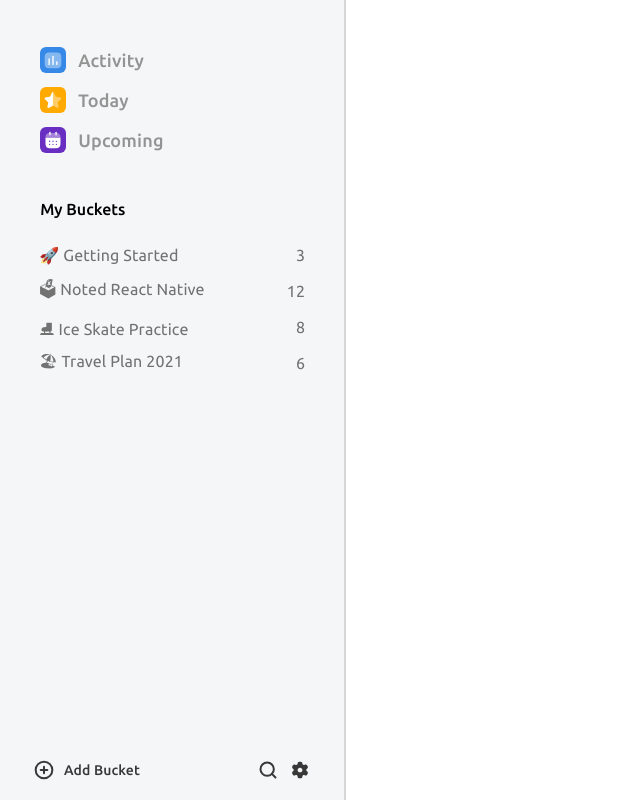
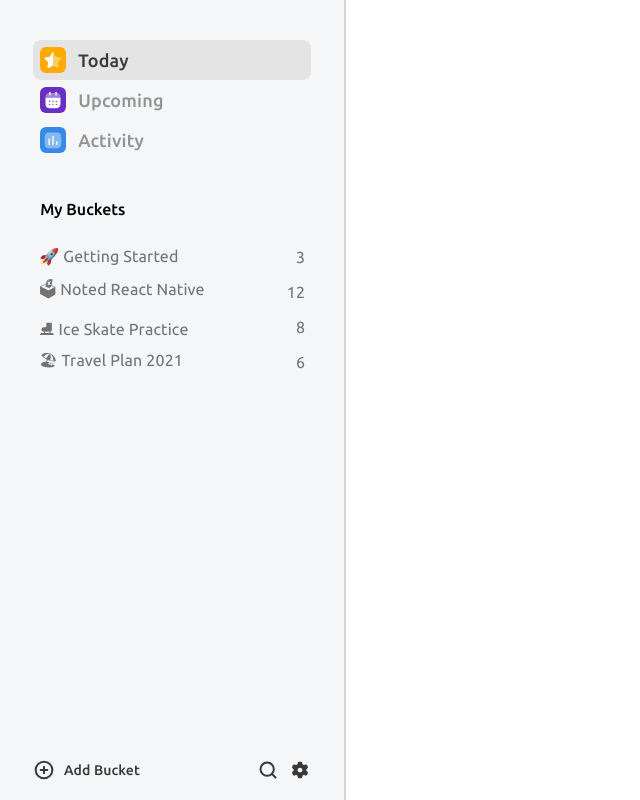
Before and after one commit to devaarx/mango-bucket-client, a React (Create React App) app: page / in a window 1280 px wide. Shown: the whole page, without its empty margins (0-640 px from the left). Built offline with nearby package versions, Linux system fonts and the light colour scheme.

Commit message:
👀 selecting right nav from query

```diff
--- a/src/components/Agendas.module.scss
+++ b/src/components/Agendas.module.scss
@@ -23,24 +23,13 @@
       border-radius: 6px;
       margin-right: 0.75rem;
     }
-    &:nth-child(1) {
-      > span {
-        background-color: #3689e6;
-      }
-    }
-    &:nth-child(2) {
-      > span {
-        background-color: #ffaa00;
-      }
-    }
-    &:nth-child(3) {
-      > span {
-        background-color: #692fc2;
-      }
-    }
-    &:active {
-      background-color: #e4e4e4;
-      color: #383838;
-    }
+    // &:active {
+    // background-color: #f0f0f0;
+    // color: #383838;
+    // }
+  }
+  &_active {
+    background-color: #e4e4e4 !important;
+    color: #383838 !important;
   }
 }
--- a/src/components/Agendas.tsx
+++ b/src/components/Agendas.tsx
@@ -1,24 +1,33 @@
 import React from 'react';
 import { getIcon } from '../utils';
 import styles from './Agendas.module.scss';
+import { useNavigate } from '@reach/router';
 
-interface Props {}
+interface Props {
+  selectedAgenda: string;
+}
 
-const Agendas: React.FC<Props> = () => {
+const AGENDAS = [
+  { name: 'today', text: 'Today', icon: 'STAR', color: '#ffaa00' },
+  { name: 'upcoming', text: 'Upcoming', icon: 'CALENDAR', color: '#692fc2' },
+  { name: 'activity', text: 'Activity', icon: 'CHART', color: '#3689e6' }
+];
+
+const Agendas: React.FC<Props> = ({ selectedAgenda }) => {
+  const navigate = useNavigate();
+
   return (
     <div className={styles.agendas}>
-      <button>
-        <span>{getIcon('CHART')}</span>
-        Activity
-      </button>
-      <button>
-        <span>{getIcon('STAR')}</span>
-        Today
-      </button>
-      <button>
-        <span>{getIcon('CALENDAR')}</span>
-        Upcoming
-      </button>
+      {AGENDAS.map((agenda) => (
+        <button
+          key={agenda.icon}
+          onClick={() => (agenda.name !== selectedAgenda ? navigate(`?agenda=${agenda.name}`) : undefined)}
+          className={agenda.name === selectedAgenda ? styles.agendas_active : ''}
+        >
+          <span style={{ backgroundColor: agenda.color }}>{getIcon(agenda.icon)}</span>
+          {agenda.text}
+        </button>
+      ))}
     </div>
   );
 };
--- a/src/components/BucketItem.module.scss
+++ b/src/components/BucketItem.module.scss
@@ -1,7 +1,7 @@
 .item {
   display: flex;
   align-items: center;
-  height: 2rem;
+  height: 2.2rem;
   color: #727272;
   border-radius: 8px;
   background: transparent;
@@ -11,7 +11,7 @@
   text-align: left;
   width: 100%;
   line-height: normal;
-  margin-bottom: 0.25rem;
+  // margin-bottom: 0.25rem;
   &_label {
     white-space: nowrap;
     text-overflow: ellipsis;
@@ -19,7 +19,7 @@
     flex: 1 0 0px;
     padding-right: 0.875rem;
   }
-  &:active {
+  &_active {
     background-color: #e4e4e4;
     color: #383838;
   }
--- a/src/components/BucketItem.tsx
+++ b/src/components/BucketItem.tsx
@@ -1,7 +1,9 @@
+import { useNavigate } from '@reach/router';
 import React from 'react';
 import styles from './BucketItem.module.scss';
 
 interface Props {
+  id: string;
   label: string;
   count: string;
   selected: boolean;
@@ -9,10 +11,13 @@ interface Props {
   completion: string;
 }
 
-const BucketItem: React.FC<Props> = ({ label, count, selected, color, completion }) => {
+const BucketItem: React.FC<Props> = ({ id, label, count, selected, color, completion }) => {
+  const navigate = useNavigate();
+
   return (
     <button
       className={styles.item}
+      onClick={() => (!selected ? navigate(`/?bucket=${id}`) : undefined)}
       style={
         selected
           ? {
--- a/src/components/BucketList.tsx
+++ b/src/components/BucketList.tsx
@@ -3,9 +3,19 @@ import React from 'react';
 import BucketItem from './BucketItem';
 import styles from './BucketList.module.scss';
 
-interface Props {}
+interface Props {
+  selectedBucket: string | null;
+}
 
-const BucketList: React.FC<Props> = () => {
+// dummy data for testing
+const dummy = [
+  { id: 'd68s76f7s6f8sd7f', name: '🚀 Getting Started', count: '3', color: '#14AAF5', completion: '33' },
+  { id: '76d87y8s7dfs7yfs', name: '🗳 Noted React Native', count: '12', color: '#ED5353', completion: '50' },
+  { id: '768asda7sd6sdasd', name: '⛸ Ice Skate Practice', count: '8', color: '#692FC2', completion: '0' },
+  { id: 'uihasd8as89879as', name: '🏖 Travel Plan 2021', count: '6', color: '#FFAA00', completion: '66' }
+];
+
+const BucketList: React.FC<Props> = ({ selectedBucket }) => {
   // const { data } = useAllBucketsQuery();
   // console.log(data);
 
@@ -13,10 +23,17 @@ const BucketList: React.FC<Props> = () => {
     <div className={styles.bucket}>
       <h3>My Buckets</h3>
       <div className={styles.bucket_list}>
-        <BucketItem label={'🚀 Getting Started'} count="3" selected={false} color="#14AAF5" completion="33" />
-        <BucketItem label={'🗳 Noted React Native'} count="12" selected={false} color="#ED5353" completion="50" />
-        <BucketItem label={'⛸ Ice Skate Practice'} count="8" selected={false} color="#692FC2" completion="0" />
-        <BucketItem label={'🏖 Travel Plan 2021'} count="6" selected={false} color="#FFAA00" completion="66" />
+        {dummy.map((bucket) => (
+          <BucketItem
+            key={bucket.id}
+            id={bucket.id}
+            label={bucket.name}
+            count={bucket.count}
+            selected={bucket.id === selectedBucket}
+            color={bucket.color}
+            completion={bucket.completion}
+          />
+        ))}
       </div>
     </div>
   );
--- a/src/components/Sidebar.tsx
+++ b/src/components/Sidebar.tsx
@@ -1,16 +1,22 @@
 import React from 'react';
+import { SelectedItem } from '../pages/app/App';
 import Agendas from './Agendas';
 import BucketList from './BucketList';
 import styles from './Sidebar.module.scss';
 import SideToolbar from './SideToolbar';
 
-interface Props {}
+interface Props {
+  selectedItem: SelectedItem;
+}
 
-const Sidebar: React.FC<Props> = () => {
+const Sidebar: React.FC<Props> = ({ selectedItem }) => {
+  const selectedAgenda = selectedItem.type === 'agenda' ? (selectedItem.value ? selectedItem.value : 'today') : '';
+  const selectedBucket = selectedItem.type === 'bucket' ? selectedItem.value : null;
+  // console.log(selectedItem);
   return (
     <div className={styles.aside}>
-      <Agendas />
-      <BucketList />
+      <Agendas selectedAgenda={selectedAgenda} />
+      <BucketList selectedBucket={selectedBucket} />
       <SideToolbar />
     </div>
   );
```
